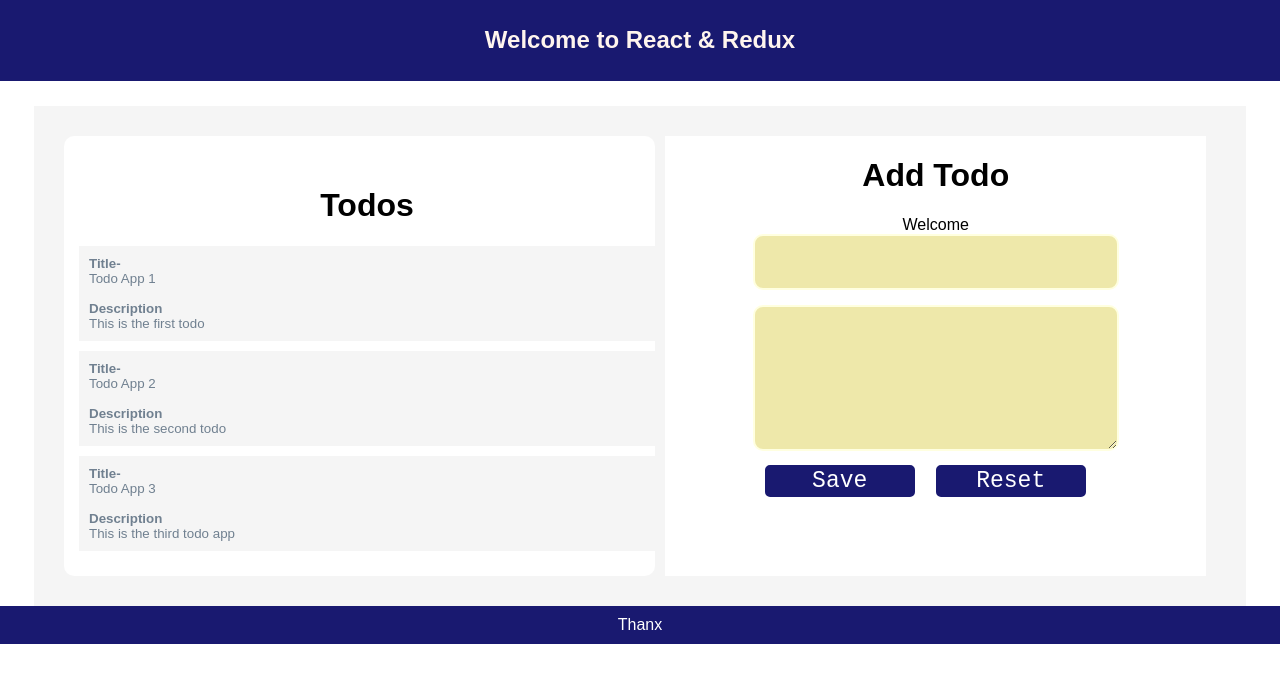
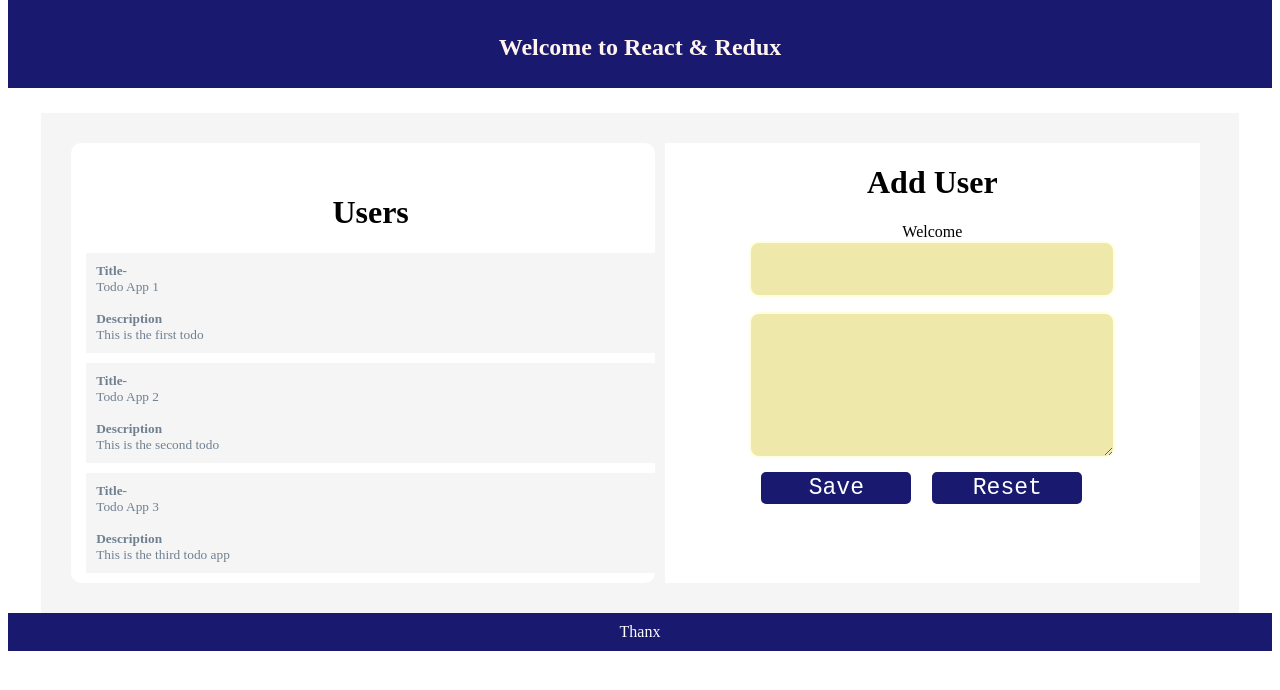
Before and after one commit to aaku14n/learn_redux, a React (Create React App) app: page / in a window 1280 px wide. Shown: the top 690 px of the page. Built offline with nearby package versions, Linux system fonts and the light colour scheme.

Commit message:
Final code Clean Up

```diff
--- a/src/action/index.js
+++ b/src/action/index.js
@@ -1,23 +1,23 @@
-export const selectAction = user => {
+export const selectUserAction = user => {
   return {
     type: "User Selected",
     payload: user
   };
 };
 
-export const deleteAction = user => {
+export const deleteUserAction = user => {
   return {
     type: "DELETE_USER",
     payload: user
   };
 };
-export const editAction = user => {
+export const editUserAction = user => {
   return {
     type: "EDIT_USER",
     payload: user
   };
 };
-export const addAction = user => {
+export const addUserAction = user => {
   return {
     type: "ADD_USER",
     payload: user
--- a/src/component/home.js
+++ b/src/component/home.js
@@ -1,6 +1,6 @@
 import React from "react";
 import "../App.css";
-import User from "./user";
+import Body from "./user-body";
 import Header from "./header";
 import Footer from "./footer";
 export default class Home extends React.Component {
@@ -8,7 +8,7 @@ export default class Home extends React.Component {
     return (
       <div className="App">
         <Header />
-        <User />
+        <Body />
         <Footer />
       </div>
     );
--- a/src/component/user-add.js
+++ b/src/component/user-add.js
@@ -5,55 +5,55 @@ export default class UserAdd extends React.Component {
   render() {
     return (
       <div>
-        <h1>Add Todo</h1>
+        <h1>Add User</h1>
         Welcome<br />
         <input
           type="text"
-          className="Todo-add-title-input"
-          id="Todo-add-title"
+          className="User-add-title-input"
+          id="User-add-title"
         />
         <br />
         <textarea
           name="description"
-          className="Todo-add-description-input"
-          id="Todo-add-description"
+          className="User-add-description-input"
+          id="User-add-description"
         />
         <br />
         <button
           type="button"
           value="Save"
-          className="Todo-add-button"
-          onClick={e => this.addTodo()}
+          className="User-add-button"
+          onClick={e => this.addUser()}
         >
           Save
         </button>
         <button
           type="reset"
           value="Reset"
-          className="Todo-add-button"
-          onClick={e => this.todoAddReset()}
+          className="User-add-button"
+          onClick={e => this.UserAddReset()}
         >
           Reset
         </button>
       </div>
     );
   }
-  addTodo() {
-    let title = document.getElementById("Todo-add-title").value;
-    let description = document.getElementById("Todo-add-description").value;
-    this.todoAddReset();
+  addUser() {
+    let title = document.getElementById("User-add-title").value;
+    let description = document.getElementById("User-add-description").value;
+    this.UserAddReset();
     if (title === "" || description === "") {
       return true;
     }
-    let todo = {};
-    todo.title = title;
-    todo.description = description;
-    todo.status = 1;
-    this.props.addTodo(todo);
+    let User = {};
+    User.title = title;
+    User.description = description;
+    User.status = 1;
+    this.props.addUser(User);
   }
 
-  todoAddReset() {
-    document.getElementById("Todo-add-title").value = "";
-    document.getElementById("Todo-add-description").value = "";
+  UserAddReset() {
+    document.getElementById("User-add-title").value = "";
+    document.getElementById("User-add-description").value = "";
   }
 }
--- /dev/null
+++ b/src/component/user-body.js
@@ -0,0 +1,58 @@
+import React from "react";
+import { bindActionCreators } from "redux";
+import { connect } from "react-redux";
+import {
+  selectUserAction,
+  deleteUserAction,
+  editUserAction,
+  addUserAction
+} from "../action/index";
+import UserList from "./user-list";
+import UserAdd from "./user-add";
+class Body extends React.Component {
+  renderUser(User, index) {
+    return (
+      <UserList
+        key={index}
+        User={User}
+        selectAction={this.props.selectUserAction}
+        editUser={this.props.editUserAction}
+        deleteUser={this.props.deleteUserAction}
+      />
+    );
+  }
+  render() {
+    return (
+      <div className="PageContent">
+        <div className="PageLeft">
+          <div className="UserList">
+            <h1 className="UserList-header">Users</h1>
+            <nav className="UserList-body">
+              {this.props.users.map((User, i) => this.renderUser(User, i))}
+            </nav>
+          </div>
+        </div>
+        <div className="PageRight">
+          <UserAdd addUser={this.props.addUserAction} />
+        </div>
+      </div>
+    );
+  }
+}
+function mapStateToProps(state) {
+  return {
+    users: state.users
+  };
+}
+function matchDispatchToProps(dispatch) {
+  return bindActionCreators(
+    {
+      selectUserAction,
+      deleteUserAction,
+      editUserAction,
+      addUserAction
+    },
+    dispatch
+  );
+}
+export default connect(mapStateToProps, matchDispatchToProps)(Body);
--- /dev/null
+++ b/src/component/user-list.js
@@ -0,0 +1,119 @@
+import React, { Component } from "react";
+import "../css/UserList.css";
+
+export default class UserList extends Component {
+  renderTitle(User) {
+    return (
+      <div className="User-title">
+        <div>
+          <b>Title-</b> &nbsp;
+          <div id={"title" + User._id}>{User.title}</div>
+          <br />
+        </div>
+      </div>
+    );
+  }
+
+  renderBody(User) {
+    return (
+      <div className="User-body">
+        <div className="User-description">
+          <b>Description </b>
+          <div id={"des" + User._id}>{User.description}</div>
+        </div>
+      </div>
+    );
+  }
+
+  renderButtons(User) {
+    return (
+      <div className="User-buttons">
+        <button
+          title="Edit"
+          className="User-edit-button"
+          id={User._id}
+          onClick={() => this.UserEditShow(User)}
+        >
+          &#9998;
+        </button>
+        <button
+          title="Delete"
+          className="User-delete-button"
+          onClick={e => this.props.deleteUser(User)}
+        >
+          &#10008;
+        </button>
+      </div>
+    );
+  }
+
+  render() {
+    const { User, selectAction } = this.props;
+    return User.status ? (
+      <div className="User" onClick={() => selectAction(User)}>
+        {this.renderButtons(User)}
+        {this.renderTitle(User)}
+        {this.renderBody(User)}
+        {this.renderUserEdit(User)}
+      </div>
+    ) : (
+      <div />
+    );
+  }
+
+  renderUserEdit(User) {
+    return (
+      <div className={"User-Body-Edit User-Body-Edit-" + User._id}>
+        <input
+          type="text"
+          id={"User-Body-Edit-Title-" + User._id}
+          className="User-Body-Edit-Title"
+          placeholder={User.title}
+        />
+        <br />
+        <input
+          type="text"
+          id={"User-Body-Edit-Description-" + User._id}
+          className="User-Body-Edit-Description"
+          placeholder={User.description}
+        />
+        <br />
+        <button
+          className="User-Body-Edit-Save"
+          onClick={e => this.UserEditSave(User._id)}
+        >
+          Edit
+        </button>
+        <button
+          className="User-Body-Edit-Reset"
+          onClick={e => this.UserEditCancle(User._id)}
+        >
+          Cancel
+        </button>
+      </div>
+    );
+  }
+  UserEditCancle(id) {
+    document.getElementsByClassName("User-Body-Edit-" + id)[0].style.display =
+      "none";
+  }
+  UserEditShow(User) {
+    document.getElementsByClassName("User-Body-Edit")[0].style.display = "none";
+    document.getElementsByClassName(
+      "User-Body-Edit-" + User._id
+    )[0].style.display =
+      "block";
+  }
+
+  UserEditSave(id) {
+    let task = {};
+    task._id = id;
+    task.title = document.getElementById("User-Body-Edit-Title-" + id).value;
+    task.description = document.getElementById(
+      "User-Body-Edit-Description-" + id
+    ).value;
+    this.props.editUser(task);
+    document.getElementsByClassName("User-Body-Edit-" + id)[0].style.display =
+      "none";
+  }
+}
--- a/src/component/user.js
+++ /dev/null
@@ -1,59 +0,0 @@
-import React from "react";
-import { bindActionCreators } from "redux";
-import { connect } from "react-redux";
-import {
-  selectAction,
-  deleteAction,
-  editAction,
-  addAction
-} from "../action/index";
-import UserList from "./userlist";
-import UserActive from "./user-active";
-import UserAdd from "./user-add";
-class User extends React.Component {
-  renderUser(todo, index) {
-    return (
-      <UserList
-        key={index}
-        todo={todo}
-        selectAction={this.props.selectAction}
-        editTodo={this.props.editAction}
-        deleteTodo={this.props.deleteAction}
-      />
-    );
-  }
-  render() {
-    return (
-      <div className="PageContent">
-        <div className="PageLeft">
-          <div className="TodoList">
-            <h1 className="TodoList-header">Todos</h1>
-            <nav className="TodoList-body">
-              {this.props.users.map((todo, i) => this.renderUser(todo, i))}
-            </nav>
-          </div>
-        </div>
-        <div className="PageRight">
-          <UserAdd addTodo={this.props.addAction} />
-        </div>
-      </div>
-    );
-  }
-}
-function mapStateToProps(state) {
-  return {
-    users: state.users
-  };
-}
-function matchDispatchToProps(dispatch) {
-  return bindActionCreators(
-    {
-      selectAction,
-      deleteAction,
-      editAction,
-      addAction
-    },
-    dispatch
-  );
-}
-export default connect(mapStateToProps, matchDispatchToProps)(User);
--- a/src/component/userlist.js
+++ /dev/null
@@ -1,119 +0,0 @@
-import React, { Component } from "react";
-import "../css/UserList.css";
-
-export default class UserList extends Component {
-  renderTitle(todo) {
-    return (
-      <div className="Todo-title">
-        <div>
-          <b>Title-</b> &nbsp;
-          <div id={"title" + todo._id}>{todo.title}</div>
-          <br />
-        </div>
-      </div>
-    );
-  }
-
-  renderBody(todo) {
-    return (
-      <div className="Todo-body">
-        <div className="Todo-description">
-          <b>Description </b>
-          <div id={"des" + todo._id}>{todo.description}</div>
-        </div>
-      </div>
-    );
-  }
-
-  renderButtons(todo) {
-    return (
-      <div className="Todo-buttons">
-        <button
-          title="Edit"
-          className="Todo-edit-button"
-          id={todo._id}
-          onClick={() => this.todoEditShow(todo)}
-        >
-          &#9998;
-        </button>
-        <button
-          title="Delete"
-          className="Todo-delete-button"
-          onClick={e => this.props.deleteTodo(todo)}
-        >
-          &#10008;
-        </button>
-      </div>
-    );
-  }
-
-  render() {
-    const { todo, selectAction } = this.props;
-    return todo.status ? (
-      <div className="Todo" onClick={() => selectAction(todo)}>
-        {this.renderButtons(todo)}
-        {this.renderTitle(todo)}
-        {this.renderBody(todo)}
-        {this.renderTodoEdit(todo)}
-      </div>
-    ) : (
-      <div />
-    );
-  }
-
-  renderTodoEdit(todo) {
-    return (
-      <div className={"Todo-Body-Edit Todo-Body-Edit-" + todo._id}>
-        <input
-          type="text"
-          id={"Todo-Body-Edit-Title-" + todo._id}
-          className="Todo-Body-Edit-Title"
-          placeholder={todo.title}
-        />
-        <br />
-        <input
-          type="text"
-          id={"Todo-Body-Edit-Description-" + todo._id}
-          className="Todo-Body-Edit-Description"
-          placeholder={todo.description}
-        />
-        <br />
-        <button
-          className="Todo-Body-Edit-Save"
-          onClick={e => this.todoEditSave(todo._id)}
-        >
-          Edit
-        </button>
-        <button
-          className="Todo-Body-Edit-Reset"
-          onClick={e => this.todoEditCancle(todo._id)}
-        >
-          Cancel
-        </button>
-      </div>
-    );
-  }
-  todoEditCancle(id) {
-    document.getElementsByClassName("Todo-Body-Edit-" + id)[0].style.display =
-      "none";
-  }
-  todoEditShow(todo) {
-    document.getElementsByClassName("Todo-Body-Edit")[0].style.display = "none";
-    document.getElementsByClassName(
-      "Todo-Body-Edit-" + todo._id
-    )[0].style.display =
-      "block";
-  }
-
-  todoEditSave(id) {
-    let task = {};
-    task._id = id;
-    task.title = document.getElementById("Todo-Body-Edit-Title-" + id).value;
-    task.description = document.getElementById(
-      "Todo-Body-Edit-Description-" + id
-    ).value;
-    this.props.editTodo(task);
-    document.getElementsByClassName("Todo-Body-Edit-" + id)[0].style.display =
-      "none";
-  }
-}
--- a/src/css/UserAdd.css
+++ b/src/css/UserAdd.css
@@ -1,4 +1,4 @@
-.Todo-add-title-input {
+.User-add-title-input {
   width: 350px;
   height: 50px;
   background-color: palegoldenrod;
@@ -9,7 +9,7 @@
   font-size: large;
   padding-left: 10px;
 }
-.Todo-add-description-input {
+.User-add-description-input {
   width: 350px;
   padding-top: 10px;
   height: 130px;
@@ -22,7 +22,7 @@
   font-size: large;
   padding-left: 10px;
 }
-.Todo-add-button {
+.User-add-button {
   margin-top: 10px;
   width: 150px;
   font-size: 23px;
@@ -35,16 +35,16 @@
   font-family: monospace;
   transition: background-color 0.5s, color 0.5s, border 0.5s;
 }
-.Todo-add-button:hover {
+.User-add-button:hover {
   background-color: slateblue;
   border: solid 2px slateblue;
   color: midnightblue;
 }
-.Todo-Body-Edit {
+.User-Body-Edit {
   display: none;
 }
-.Todo-Body-Edit-Title,
-.Todo-Body-Edit-Description {
+.User-Body-Edit-Title,
+.User-Body-Edit-Description {
   border: solid 2px #f1e6c7;
   border-radius: 5px;
   padding: 5px;
@@ -52,8 +52,8 @@
   margin-top: 5px;
 }
 
-.Todo-Body-Edit-Save,
-.Todo-Body-Edit-Reset {
+.User-Body-Edit-Save,
+.User-Body-Edit-Reset {
   width: 70px;
   margin-right: 10px;
   margin-top: 10px;
--- a/src/css/UserList.css
+++ b/src/css/UserList.css
@@ -1,7 +1,7 @@
-.TodoList-body {
+.UserList-body {
   width: max-content;
 }
-.Todo {
+.User {
   background-color: whitesmoke;
   margin-bottom: 10px;
   padding: 10px;
@@ -12,15 +12,15 @@
   width: 560px;
   color: slategray;
 }
-.Todo:hover {
+.User:hover {
   background-color: lightsteelblue;
   color: unset;
 }
 
-.Todo:hover .Todo-edit-button {
+.User:hover .User-edit-button {
   display: block;
 }
-.Todo-edit-button {
+.User-edit-button {
   display: none;
   margin-top: -8px;
   float: right;
@@ -32,10 +32,10 @@
   background: none;
   border: none;
 }
-.Todo:hover .Todo-delete-button {
+.User:hover .User-delete-button {
   display: block;
 }
-.Todo-delete-button {
+.User-delete-button {
   display: none;
   margin-top: -10px;
   float: right;
@@ -45,6 +45,6 @@
   background: none;
   border: none;
 }
-.Todo-Body-Edit {
+.User-Body-Edit {
   display: none;
 }
--- a/src/index.js
+++ b/src/index.js
@@ -1,6 +1,6 @@
 import React from "react";
 import ReactDOM from "react-dom";
-import "./index.css";
+// import "./index.css";
 import Home from "./component/home";
 import registerServiceWorker from "./registerServiceWorker";
 import { Provider } from "react-redux";
```
